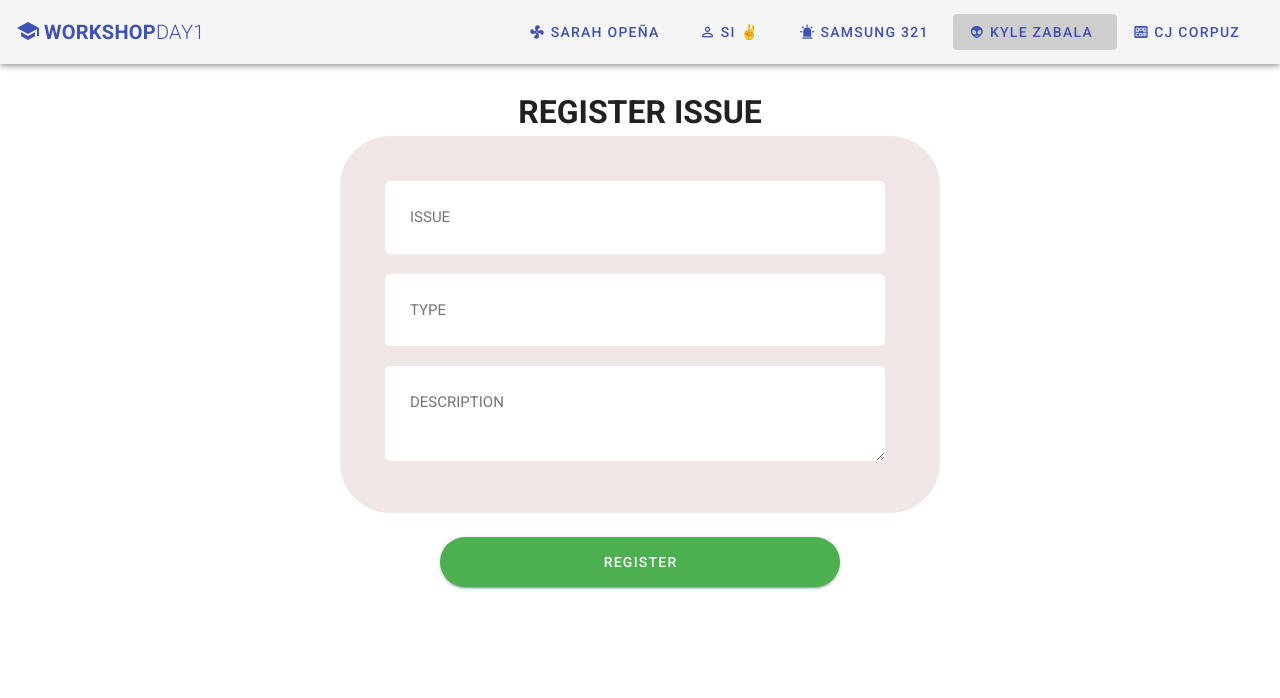
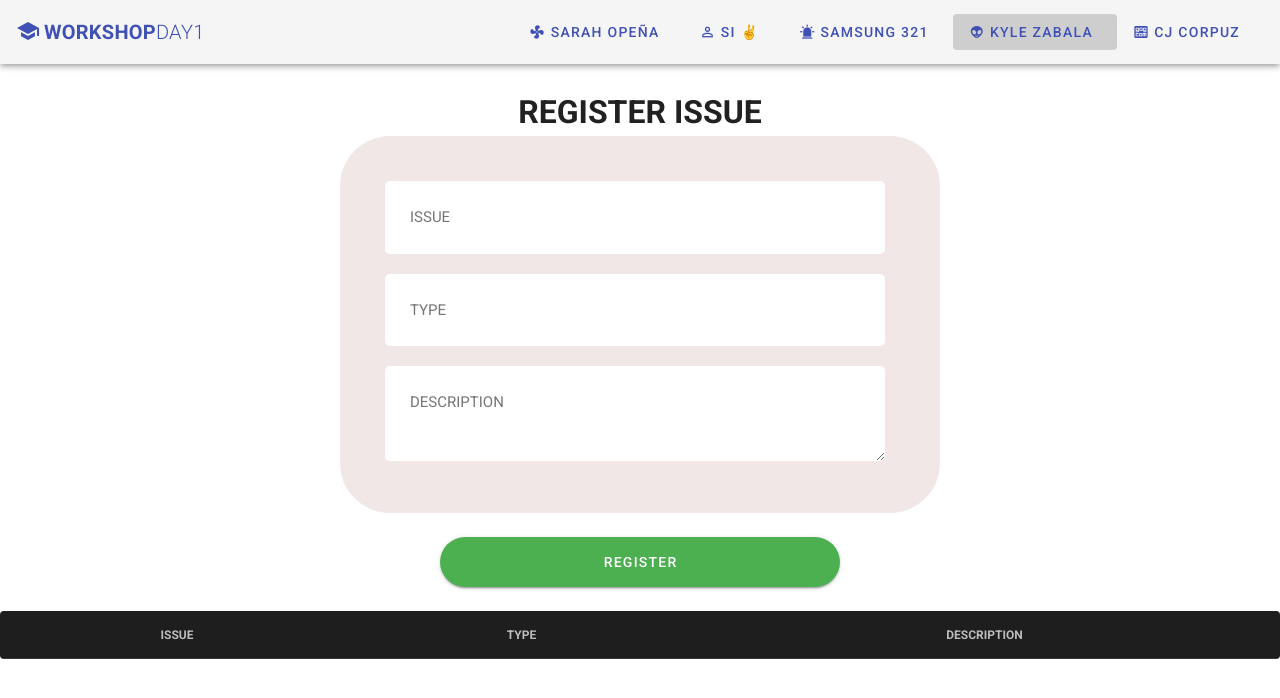
Before and after one commit to BlackpearlTechnology/workshop-day-1-client, a Vue app: page /kyle in a window 1280 px wide. Shown: the top 698 px of the page. Built offline with nearby package versions, Linux system fonts and the light colour scheme.

Commit message:
kyle push v2

```diff
--- a/src/views/kyle.vue
+++ b/src/views/kyle.vue
@@ -19,9 +19,23 @@
   <div class="text-center">
     <v-btn width="400px" height="50px" rounded color="success" dark>REGISTER</v-btn>
   </div>
+  <br>
+ <v-simple-table dark>
+    <template v-slot:default>
+      <thead>
+        <tr>
+          <th class="text-center">ISSUE</th>
+          <th class="text-center">TYPE</th>
+          <th class="text-center">DESCRIPTION</th>
+        </tr>
+      </thead>
+      <tbody>
+
+      </tbody>
+    </template>
+  </v-simple-table>
   </div>
 </template>
-
 <script>
 export default {
 }
```
